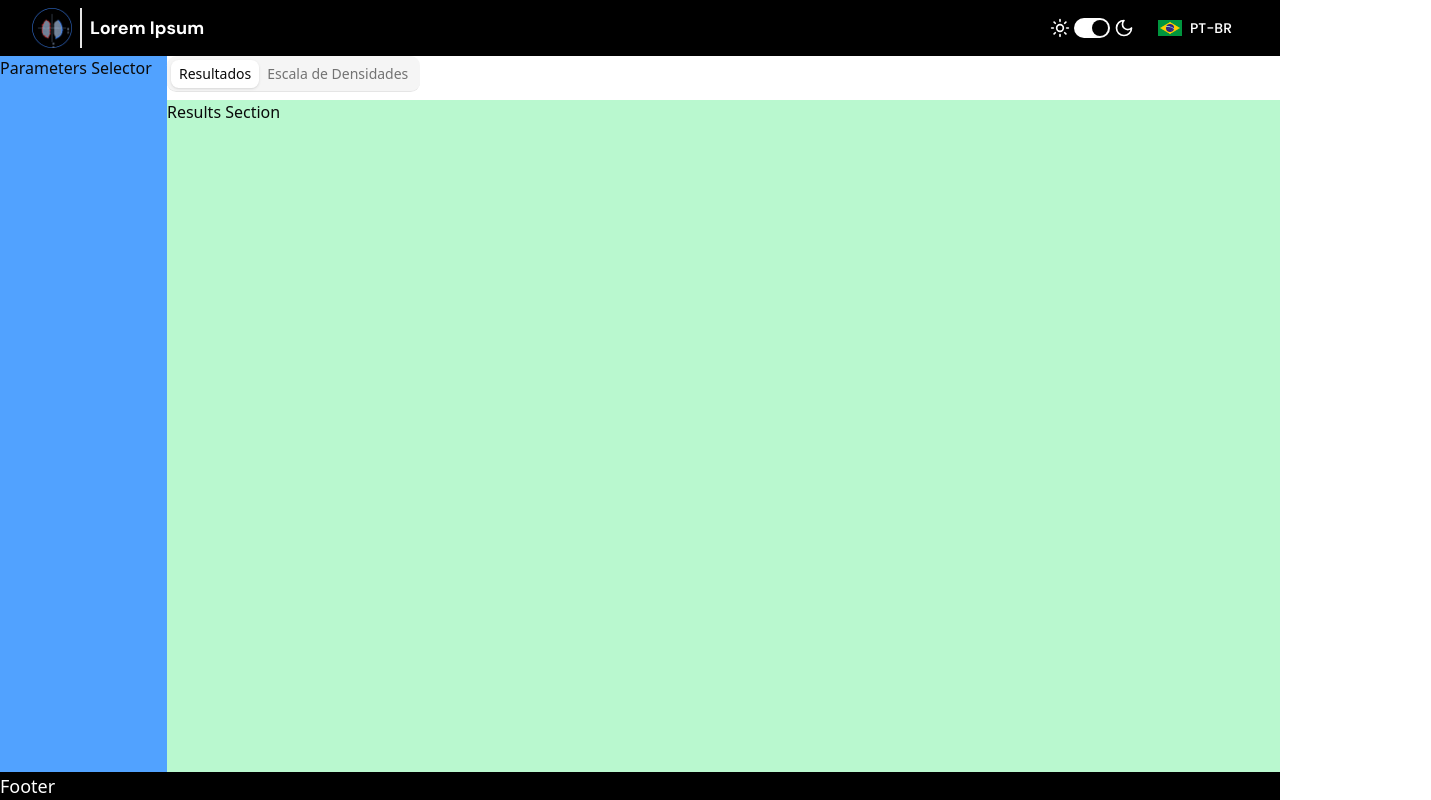
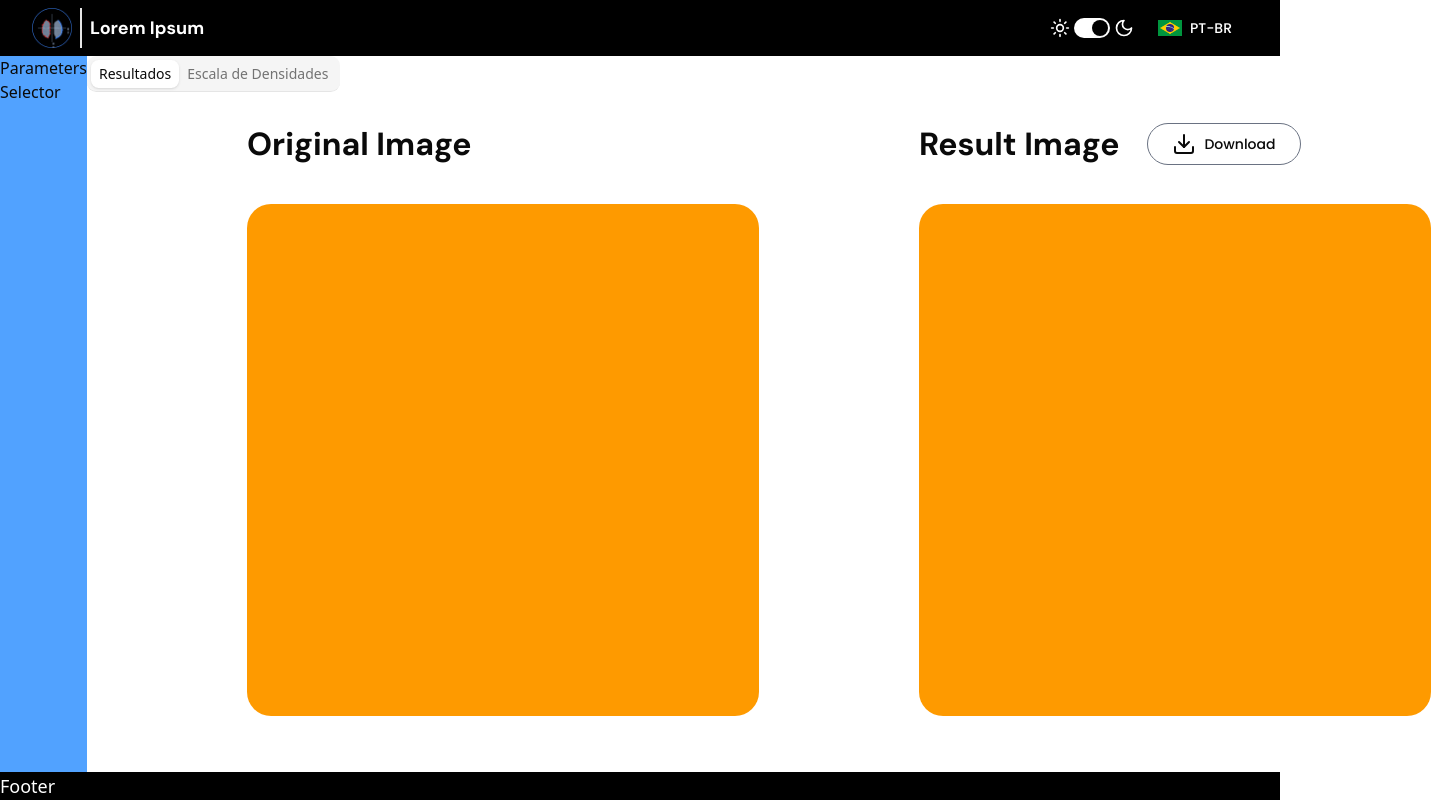
Before and after one commit to kelvinleandro/lung-segmentation-client, a React (Vite) app: page /segmentation in a window 1280 px wide. Shown: the whole page, 1431 px wide, since content can reach past the window. Built offline with nearby package versions, Linux system fonts and the light colour scheme; what @cornerstonejs/core, @cornerstonejs/dicom-image-loader would draw is missing.

Commit message:
feat: adiciona interface de segmentação ainda sem renderizar imagem

```diff
--- a/src/components/results-section.tsx
+++ b/src/components/results-section.tsx
@@ -1,6 +1,25 @@
+import { Download } from "lucide-react";
+
 const ResultsSection = () => {
   return (
-    <section className="bg-green-200 w-full h-full">Results Section</section>
+    <section className=" w-full h-full flex gap-40 pl-40">
+      <div className="flex flex-col gap-9 pt-5">
+        <h1 className="font-bold text-[32px] font-dm-sans">Original Image</h1>
+        <div className="w-[512px] h-[512px] bg-amber-500 rounded-3xl"></div>
+      </div>
+      <div className="flex flex-col gap-9 pt-5">
+        <div className="flex items-center gap-7">
+          <h1 className="font-bold text-[32px] font-dm-sans ">Result Image</h1>
+
+          <button className="cursor-pointer flex items-center gap-2 border border-gray-500 px-6 py-2 rounded-4xl font-poppins text-[14px] font-medium hover:border-amber-400 hover:text-amber-400 transition-all" >
+            <Download />
+            Download
+          </button>
+        </div>
+
+        <div className="w-[512px] h-[512px] bg-amber-500 rounded-3xl"></div>
+      </div>
+    </section>
   );
 };
 
--- a/src/pages/segmentation.tsx
+++ b/src/pages/segmentation.tsx
@@ -20,6 +20,8 @@ const SegmentationPage = () => {
                 <TabsTrigger value="results">Resultados</TabsTrigger>
                 <TabsTrigger value="density">Escala de Densidades</TabsTrigger>
               </TabsList>
+
+
               <TabsContent value="results">
                 <ResultsSection />
               </TabsContent>
```
